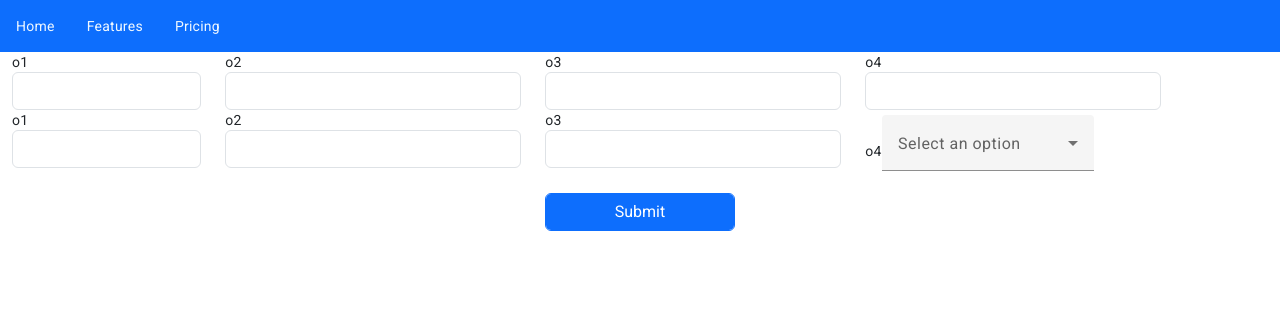
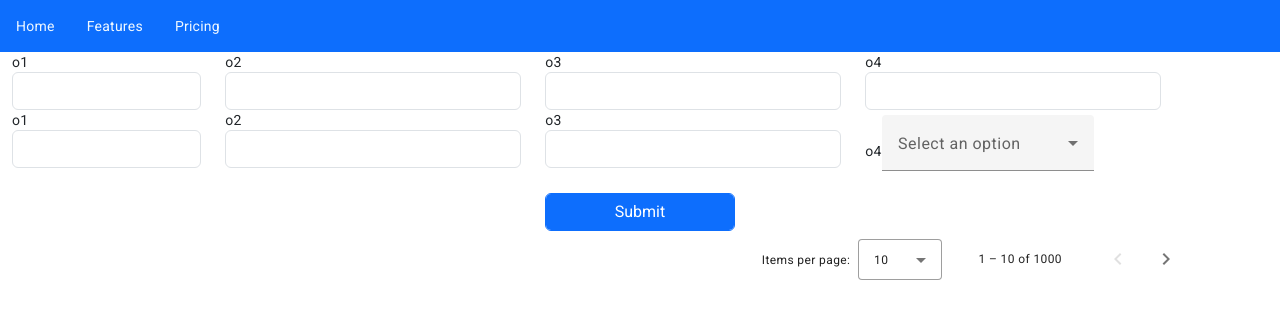
Before and after one commit to sai4rall/angularexamples, an Angular app: page /reportone in a window 1280 px wide. Shown: the top 318 px of the page. Built offline with nearby package versions, Linux system fonts and the light colour scheme.

Commit message:
mat-pagenation

```diff
--- a/src/app/app.module.ts
+++ b/src/app/app.module.ts
@@ -14,6 +14,7 @@ import { BrowserAnimationsModule } from '@angular/platform-browser/animations';
 import {MatSelectModule} from '@angular/material/select';
 import { MatFormFieldModule } from '@angular/material/form-field';
 import {MatCardModule} from '@angular/material/card';
+import {MatPaginatorModule} from '@angular/material/paginator';
 
 
 const appRoutes:Routes=[
@@ -25,8 +26,7 @@ const appRoutes:Routes=[
     AppComponent,
     MenuComponent,
     ReportOneComponent,
-    HomeComponent,
-
+    HomeComponent
     ],
   imports: [
     BrowserModule,
@@ -38,6 +38,7 @@ const appRoutes:Routes=[
     MatCardModule,
     MatFormFieldModule,
      ReactiveFormsModule,
+     MatPaginatorModule,
     RouterModule.forRoot(appRoutes),
     BrowserAnimationsModule
   ],
--- a/src/app/report-one/report-one.component.html
+++ b/src/app/report-one/report-one.component.html
@@ -72,6 +72,11 @@
       </tr>
       </tbody>
   </table>
-
+  <mat-paginator
+  [length]="length"
+  [pageSize]="pageSize"
+  [pageSizeOptions]="pageSizeOptions"
+  [showFirstLastButtons]="false">
+</mat-paginator>
 
 </div>
--- a/src/app/report-one/report-one.component.ts
+++ b/src/app/report-one/report-one.component.ts
@@ -2,6 +2,7 @@ import { HttpClient, HttpHeaders, HttpParams } from '@angular/common/http';
 import { Component, ViewChild, booleanAttribute } from '@angular/core';
 import { NgForm } from '@angular/forms';
 import { MatOption } from '@angular/material/core';
+import { MatPaginator } from '@angular/material/paginator';
 import { MatSelect } from '@angular/material/select';
 
 @Component({
@@ -10,6 +11,11 @@ import { MatSelect } from '@angular/material/select';
   styleUrls: ['./report-one.component.css']
 })
 export class ReportOneComponent {
+  @ViewChild(MatPaginator) paginator: MatPaginator;
+  length = 1000;
+  pageSize = 10;
+  pageSizeOptions: number[] = [5, 10, 25, 100];
+
   baseURL: string = "https://api.github.com/";
   loading:boolean=false;
   reportData:{id:string,name:string}[]=[];
--- a/tsconfig.json
+++ b/tsconfig.json
@@ -19,6 +19,7 @@
     "target": "ES2022",
     "module": "ES2022",
     "useDefineForClassFields": false,
+    "strictPropertyInitialization": false,
     "lib": [
       "ES2022",
       "dom"
```
